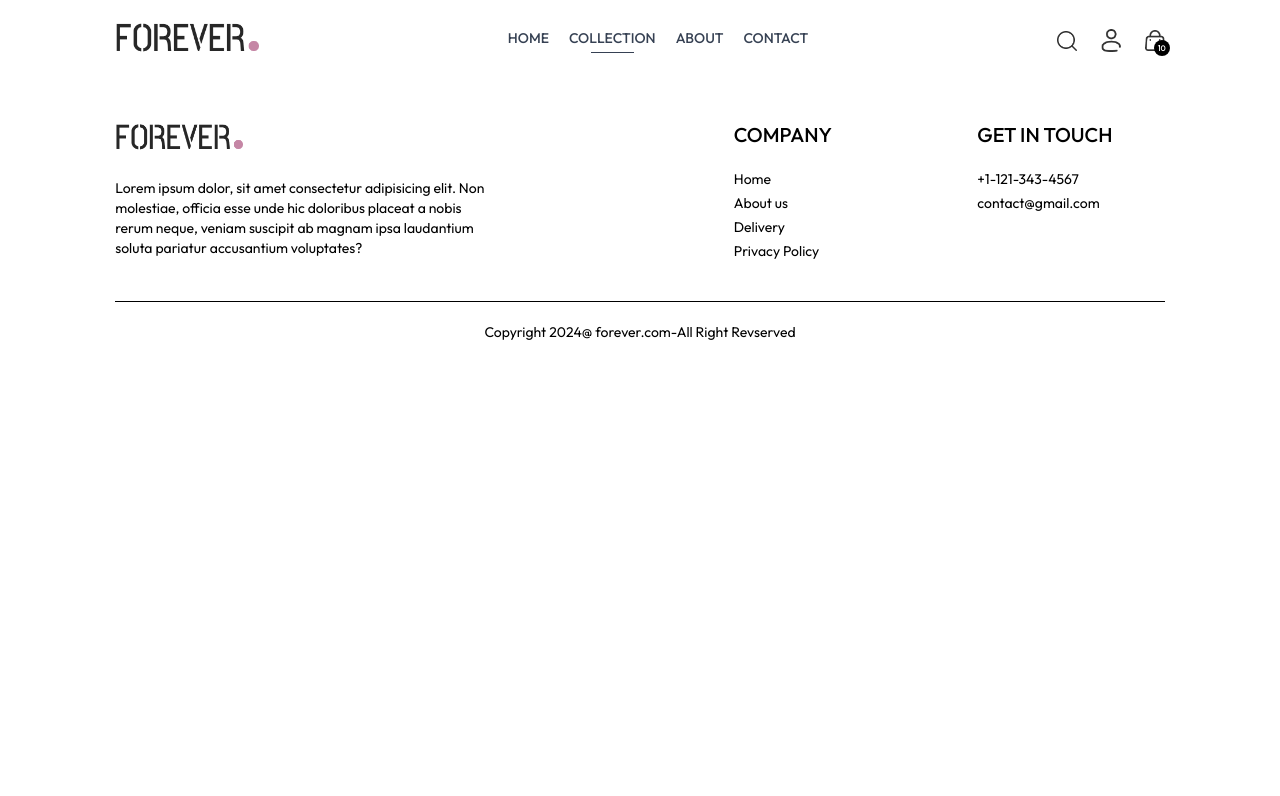
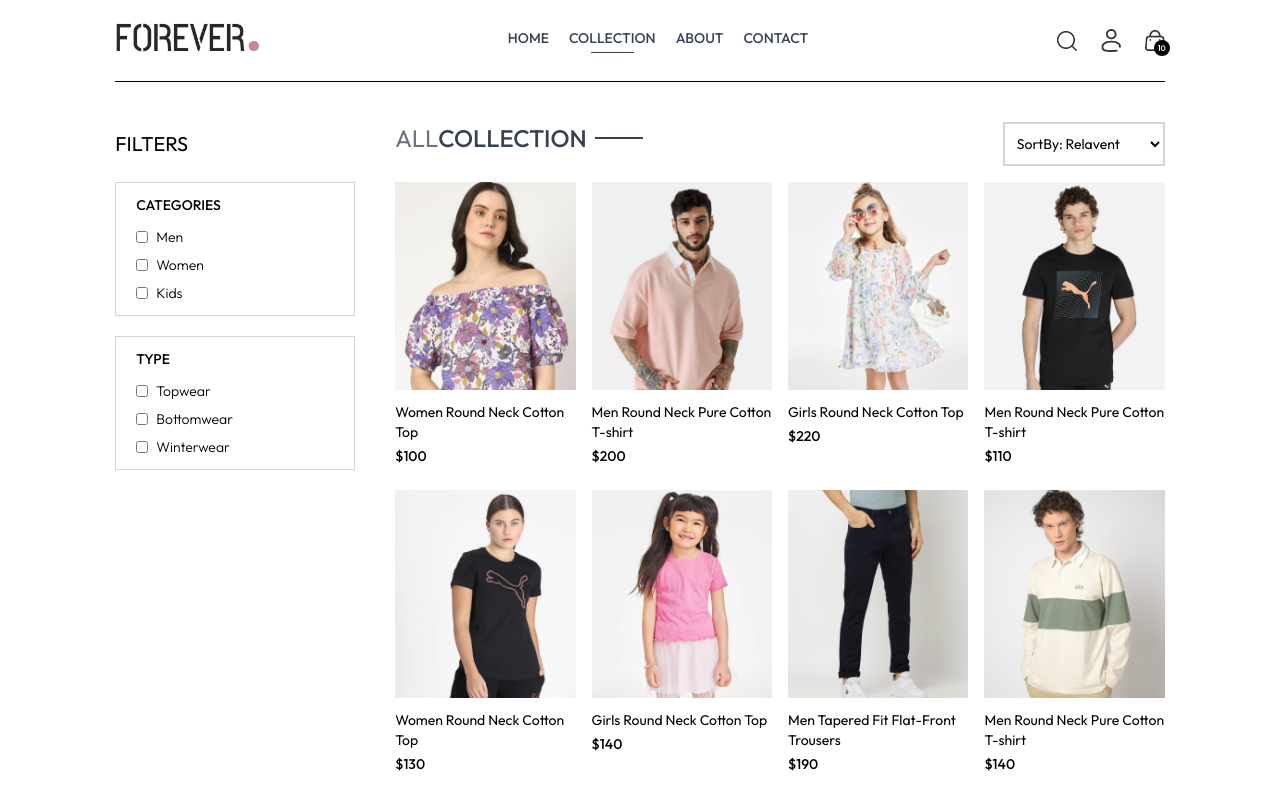
Before and after one commit to ChaudharyAyush-21/ecom-app, a React (Vite) app in the folder Frontened/: page /collection in a window 1280 px wide. Shown: the top 796 px of the page. Built offline with nearby package versions, Linux system fonts and the light colour scheme.

Commit message:
making collection page

```diff
--- a/Frontened/src/pages/Collection.jsx
+++ b/Frontened/src/pages/Collection.jsx
@@ -1,9 +1,94 @@
-import React from 'react'
+import React, { useContext, useEffect, useState } from 'react'
+import { ShopContext } from '../context/ShopContext';
+import { assets } from '../assets/assets';
+import Title from '../components/Title';
+import ProductItem from '../components/ProductItem';
 
 const Collection = () => {
+
+  const {products} =useContext(ShopContext);
+  const [showFilter , setShowFilter] = useState(false);
+  const [filterProducts, setfilterProducts] = useState([]);
+  const [category ,setCategory] =useState([]);
+  const [subCategory , setsubCategory] = useState([]);
+
+  const toggleCategory = (e)=>{
+    if(category.includes(e.target.value)){
+      setCategory(prev =>prev.filter(item => item !== e.target.value));
+    }
+    else{
+      setCategory(prev =>[...prev, e.target.value]);
+    }
+  }
+
+
+  useEffect(()=>{
+    setfilterProducts(products)
+  },[])
+
+  useEffect(()=>{
+    console.log(category)
+  },[category])
+
   return (
-    <div>
+    <div className='flex flex-col sm:flex-row gap-1 sm:gap-10 pt-10 border-t'>
+      {/* filter options */}
+      <div className='min-w-60'>
+        <p onClick={()=>setShowFilter(!showFilter)} className='my-2 text-xl flex items-center cursor-pointer gap-2'>FILTERS
+        <img className={`h-3 sm:hidden ${showFilter ? 'rotate-90' : ''}`} src={assets.dropdown_icon} alt="" />
+        </p>
 
+        {/* category filter */}
+        <div className={`border border-gray-300 pl-5 py-3 mt-6 ${showFilter ? '' : 'hidden'} sm:block`}>
+            <p className='mb-3 text-sm font-medium'>CATEGORIES</p>
+            <div className='flex flex-col gap-2 text-sm font-light text-grey-700'>
+              <p className='flex gap-2'>
+                <input className='w-3' type="checkbox" value={'Men'} onChange={toggleCategory}/>Men
+              </p>
+              <p className='flex gap-2'>
+                <input className='w-3' type="checkbox" value={'Women'} onChange={toggleCategory}/>Women
+              </p>
+              <p className='flex gap-2'>
+                <input className='w-3' type="checkbox" value={'Kids'} onChange={toggleCategory}/>Kids
+              </p>
+            </div>
+        </div>
+        {/* SubCategory filter */}
+          <div className={`border border-gray-300 pl-5 py-3 my-5 ${showFilter ? '' : 'hidden'} sm:block`}>
+            <p className='mb-3 text-sm font-medium'>TYPE</p>
+            <div className='flex flex-col gap-2 text-sm font-light text-grey-700'>
+              <p className='flex gap-2'>
+                <input className='w-3' type="checkbox" value={'Topwear'} />Topwear
+              </p>
+              <p className='flex gap-2'>
+                <input className='w-3' type="checkbox" value={'Bottomwear'} />Bottomwear
+              </p>
+              <p className='flex gap-2'>
+                <input className='w-3' type="checkbox" value={'Winterwear'} />Winterwear
+              </p>
+            </div>
+          </div>
+      </div>
+      {/* right side */}
+      <div className='flex-1'>
+        <div className='flex justify-between text-base sm:text-2xl mb-4'>
+          <Title text1={'ALL'} text2={'COLLECTION'}/>
+          {/* product sort */}
+          <select className='border-2 border-gray-300 text-sm px-2'>
+            <option value="relavent">SortBy: Relavent</option>
+            <option value="low-high">SortBy: Low to High</option>
+            <option value="high-low">SortBy: High to Low</option>
+          </select>
+        </div>
+        {/* map products */}
+        <div className='grid grid-cols-2 md:gride-cols-3 lg:grid-cols-4 gap-4 gap-y-6'>
+          {
+            filterProducts.map((item,index)=>(
+                <ProductItem key={index} id={item._id} name={item.name} price={item.price} image={item.image}/>
+            ))
+          }
+        </div>
+      </div>
     </div>
   )
 }
```
